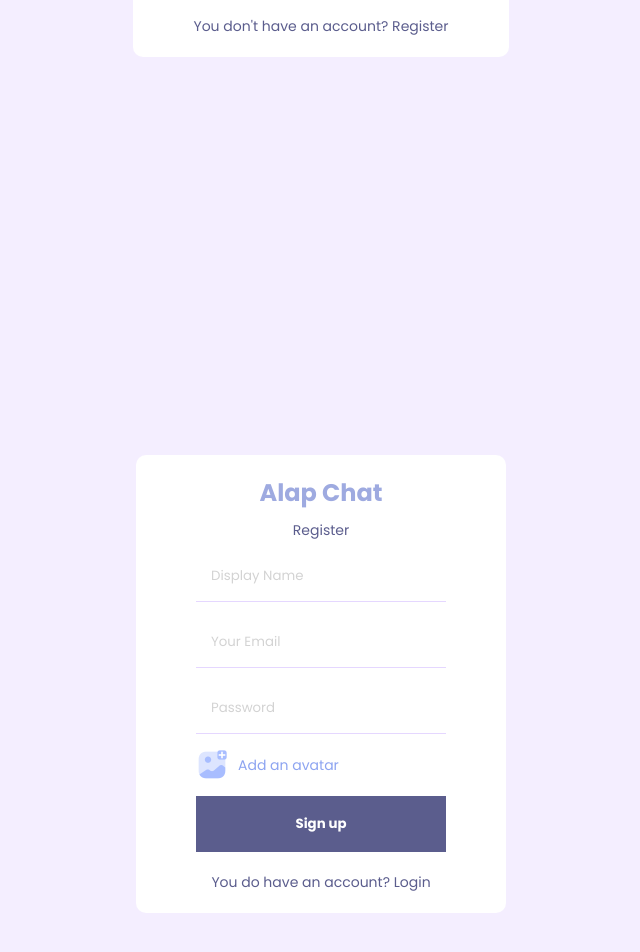
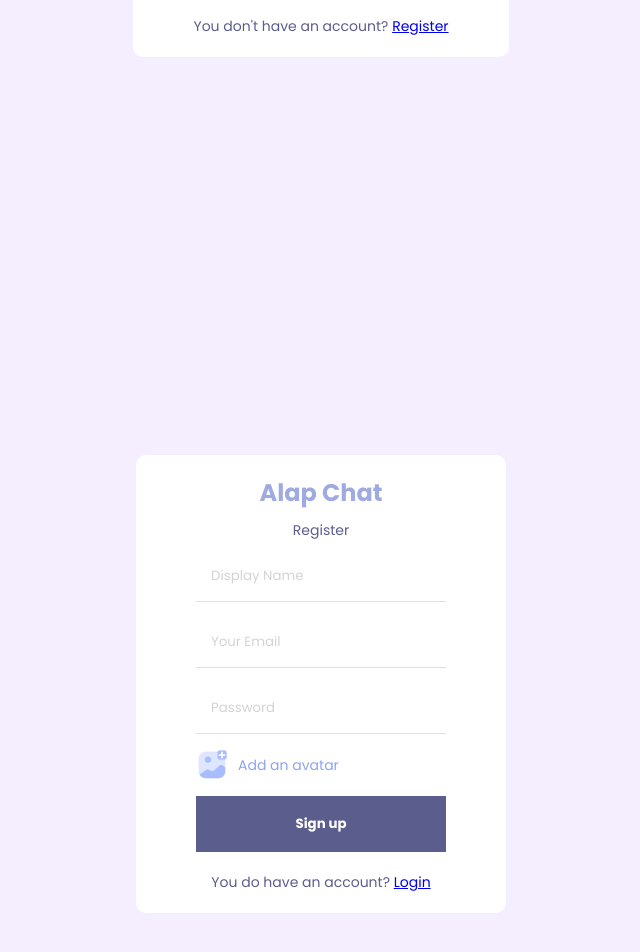
Before and after one commit to EkramH/alap-chat-app, a React (Create React App) app: page /login in a window 1280 px wide. Shown: the part 516-1468 px from the top of the page, without its empty margins (319-959 px from the left). Built offline with nearby package versions, Linux system fonts and the light colour scheme; no server answers.

Commit message:
login with email and pass

```diff
--- a/src/App.js
+++ b/src/App.js
@@ -13,6 +13,7 @@ function App() {
     if (!currentUser) {
       return <Navigate to="/login" />;
     }
+    return children;
   };
   return (
     <BrowserRouter>
--- a/src/pages/Login.js
+++ b/src/pages/Login.js
@@ -1,18 +1,41 @@
-import React from "react";
+import { signInWithEmailAndPassword } from "firebase/auth";
+import React, { useState } from "react";
+import { Link, useNavigate } from "react-router-dom";
+import { auth } from "../firebase.init";
 import "./pages.css";
 
 const Login = () => {
+  const [err, setErr] = useState(false);
+  const navigate = useNavigate();
+
+  const handleLogin = async (e) => {
+    e.preventDefault();
+
+    const email = e.target[0].value;
+    const password = e.target[1].value;
+
+    try {
+      await signInWithEmailAndPassword(auth, email, password);
+      navigate("/");
+    } catch (err) {
+      setErr(true);
+    }
+  };
+
   return (
     <div className="form__container">
       <div className="form__wrapper">
         <span className="form__logo">Alap Chat</span>
         <span className="form__title">Login</span>
-        <form className="form__box">
+        <form onSubmit={handleLogin} className="form__box">
           <input type="email" name="email" placeholder="Your Email" />
           <input type="password" name="password" placeholder="Password" />
           <button className="form__btn">Sign in</button>
+          {err && <span>Something went wrong! Try again.</span>}
         </form>
-        <p>You don't have an account? Register</p>
+        <p>
+          You don't have an account? <Link to="/register">Register</Link>
+        </p>
       </div>
     </div>
   );
--- a/src/pages/Register.js
+++ b/src/pages/Register.js
@@ -5,7 +5,7 @@ import { createUserWithEmailAndPassword, updateProfile } from "firebase/auth";
 import { auth, db, storage } from "../firebase.init";
 import { ref, uploadBytesResumable, getDownloadURL } from "firebase/storage";
 import { doc, setDoc } from "firebase/firestore";
-import { useNavigate } from "react-router-dom";
+import { Link, useNavigate } from "react-router-dom";
 
 const Register = () => {
   const [err, setErr] = useState(false);
@@ -70,7 +70,9 @@ const Register = () => {
           <button className="form__btn">Sign up</button>
           {err && <span>Something went wrong! Try again.</span>}
         </form>
-        <p>You do have an account? Login</p>
+        <p>
+          You do have an account? <Link to="/login">Login</Link>
+        </p>
       </div>
     </div>
   );
```
